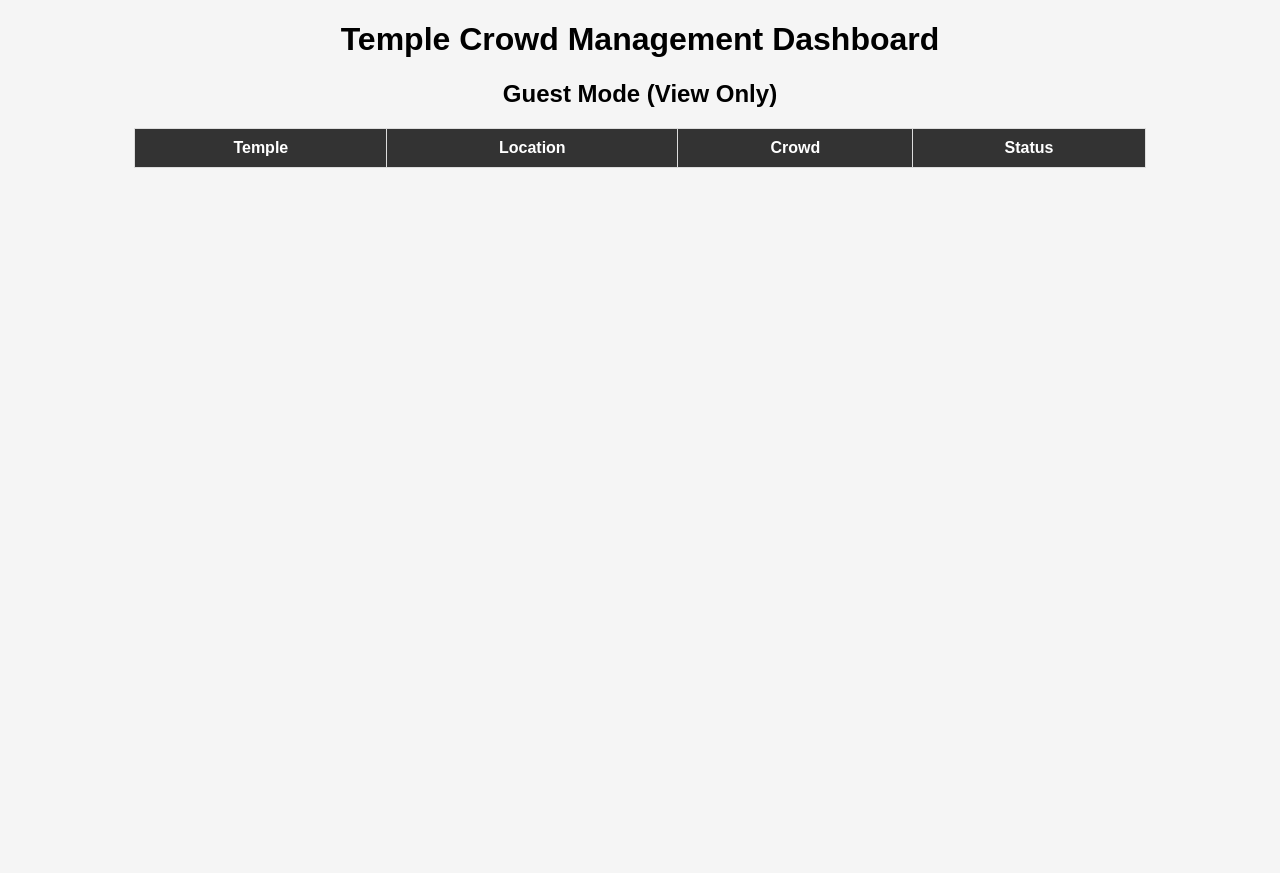
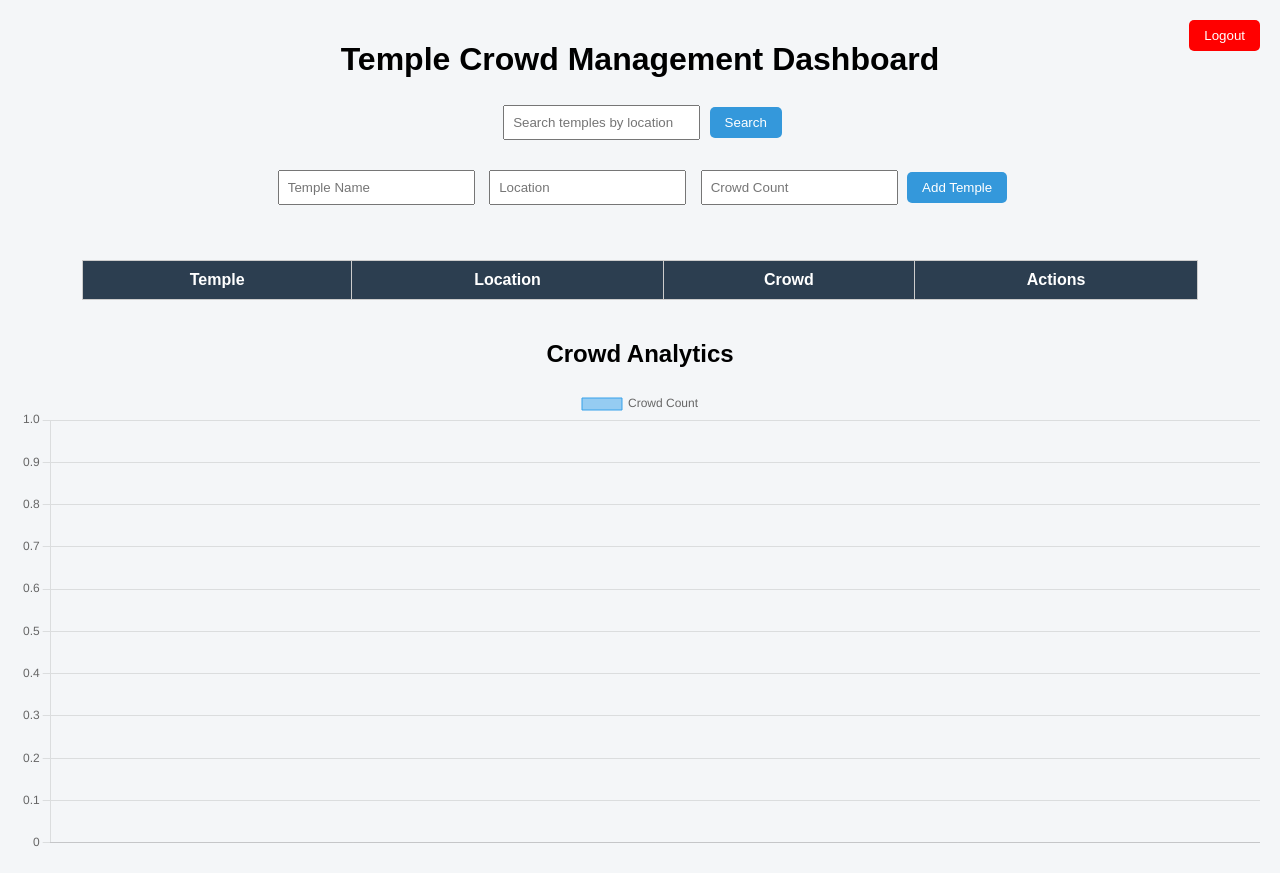
Before and after one commit to dhanyareddy13/Temple-Crowd-Management-System, a Flask app: page /dashboard in a window 1280 px wide. Before the commit the page ends 168 px from the top, so only its background shows below. Run offline with Flask 3, Linux system fonts and the light colour scheme; data that the repository does not hold is empty.

Commit message:
Update dashboard.html

```diff
--- a/templates/dashboard.html
+++ b/templates/dashboard.html
@@ -2,50 +2,33 @@
 <html>
 <head>
 
-<title>Temple Crowd Dashboard</title>
+<title>Temple Crowd Management Dashboard</title>
+
+<script src="https://cdn.jsdelivr.net/npm/chart.js"></script>
 
 <style>
 
 body{
-font-family: Arial;
-background-color:#f5f5f5;
+font-family:Arial;
+background:#f4f6f8;
+margin:0;
+padding:20px;
+}
+
+h1{
 text-align:center;
 }
 
-table{
-margin:auto;
-border-collapse:collapse;
-width:80%;
-background:white;
-}
-
-th,td{
-padding:10px;
-border:1px solid #ddd;
-}
-
-th{
-background:#333;
+.logout{
+position:absolute;
+top:20px;
+right:20px;
+padding:8px 15px;
+background:red;
 color:white;
-}
-
-.low{
-color:green;
-font-weight:bold;
-}
-
-.medium{
-color:orange;
-font-weight:bold;
-}
-
-.high{
-color:red;
-font-weight:bold;
-}
-
-form{
-margin-bottom:20px;
+border:none;
+border-radius:5px;
+cursor:pointer;
 }
 
 input{
@@ -54,11 +37,64 @@ margin:5px;
 }
 
 button{
-padding:8px 12px;
-background:#333;
+padding:8px 15px;
+background:#3498db;
 color:white;
 border:none;
+border-radius:5px;
 cursor:pointer;
+}
+
+form{
+text-align:center;
+margin-bottom:20px;
+}
+
+.cards{
+display:flex;
+flex-wrap:wrap;
+justify-content:center;
+gap:20px;
+margin-bottom:30px;
+}
+
+.card{
+width:220px;
+padding:20px;
+border-radius:10px;
+color:white;
+text-align:center;
+font-weight:bold;
+}
+
+.low{
+background:#27ae60;
+}
+
+.medium{
+background:#f39c12;
+}
+
+.high{
+background:#e74c3c;
+}
+
+table{
+width:90%;
+margin:auto;
+border-collapse:collapse;
+background:white;
+}
+
+th,td{
+padding:10px;
+border:1px solid #ccc;
+text-align:center;
+}
+
+th{
+background:#2c3e50;
+color:white;
 }
 
 </style>
@@ -67,13 +103,29 @@ cursor:pointer;
 
 <body>
 
+<a href="/logout">
+<button class="logout">Logout</button>
+</a>
+
 <h1>Temple Crowd Management Dashboard</h1>
 
-{% if role == "admin" %}
 
-<h2>Admin Mode</h2>
+<!-- SEARCH BY LOCATION -->
 
-<form action="/add" method="post">
+<form id="searchForm">
+
+<input type="text" id="location" placeholder="Search temples by location">
+
+<button type="submit">Search</button>
+
+</form>
+
+<ul id="results"></ul>
+
+
+<!-- ADD TEMPLE -->
+
+<form action="/add" method="POST">
 
 <input type="text" name="name" placeholder="Temple Name" required>
 
@@ -85,25 +137,57 @@ cursor:pointer;
 
 </form>
 
+
+<!-- LIVE CROWD STATUS CARDS -->
+
+<div class="cards">
+
+{% for temple in temples %}
+
+<div class="card
+
+{% if temple.crowd < 10000 %}
+low
+{% elif temple.crowd < 20000 %}
+medium
 {% else %}
+high
+{% endif %}
+">
 
-<h2>Guest Mode (View Only)</h2>
+<h3>{{ temple.name }}</h3>
+
+<p>{{ temple.location }}</p>
+
+<p>Crowd: {{ temple.crowd }}</p>
+
+{% if temple.crowd < 10000 %}
+<span>Low Crowd</span>
+
+{% elif temple.crowd < 20000 %}
+<span>Medium Crowd</span>
+
+{% else %}
+<span>High Crowd</span>
 
 {% endif %}
+
+</div>
+
+{% endfor %}
+
+</div>
+
+
+<!-- TEMPLE TABLE -->
 
 <table>
 
 <tr>
-
 <th>Temple</th>
 <th>Location</th>
 <th>Crowd</th>
-<th>Status</th>
-
-{% if role == "admin" %}
 <th>Actions</th>
-{% endif %}
-
 </tr>
 
 {% for temple in temples %}
@@ -118,32 +202,15 @@ cursor:pointer;
 
 <td>
 
-{% if temple.crowd < 10000 %}
+<a href="/edit/{{ temple.id }}">
+<button>Edit</button>
+</a>
 
-<span class="low">Low</span>
-
-{% elif temple.crowd < 20000 %}
-
-<span class="medium">Medium</span>
-
-{% else %}
-
-<span class="high">High</span>
-
-{% endif %}
+<a href="/delete/{{ temple.id }}">
+<button style="background:red;">Delete</button>
+</a>
 
 </td>
-
-{% if role == "admin" %}
-
-<td>
-
-<a href="/edit/{{ temple.id }}">Edit</a> |
-<a href="/delete/{{ temple.id }}">Delete</a>
-
-</td>
-
-{% endif %}
 
 </tr>
 
@@ -151,5 +218,65 @@ cursor:pointer;
 
 </table>
 
+
+<!-- CROWD ANALYTICS CHART -->
+
+<h2 style="text-align:center;margin-top:40px;">Crowd Analytics</h2>
+
+<canvas id="crowdChart" width="400" height="150"></canvas>
+
+
+<script>
+
+const ctx=document.getElementById('crowdChart');
+
+const chart=new Chart(ctx,{
+
+type:'bar',
+
+data:{
+labels:[{% for temple in temples %}"{{ temple.name }}",{% endfor %}],
+datasets:[{
+label:'Crowd Count',
+data:[{% for temple in temples %}{{ temple.crowd }},{% endfor %}],
+borderWidth:1
+}]
+}
+
+});
+
+
+document.getElementById("searchForm").addEventListener("submit",function(e){
+
+e.preventDefault()
+
+let location=document.getElementById("location").value
+
+fetch("/recommend?location="+location)
+
+.then(res=>res.json())
+
+.then(data=>{
+
+let results=document.getElementById("results")
+
+results.innerHTML=""
+
+data.temples.forEach(t=>{
+
+let li=document.createElement("li")
+
+li.textContent=t.name+" - "+t.location
+
+results.appendChild(li)
+
+})
+
+})
+
+})
+
+</script>
+
 </body>
 </html>
```
